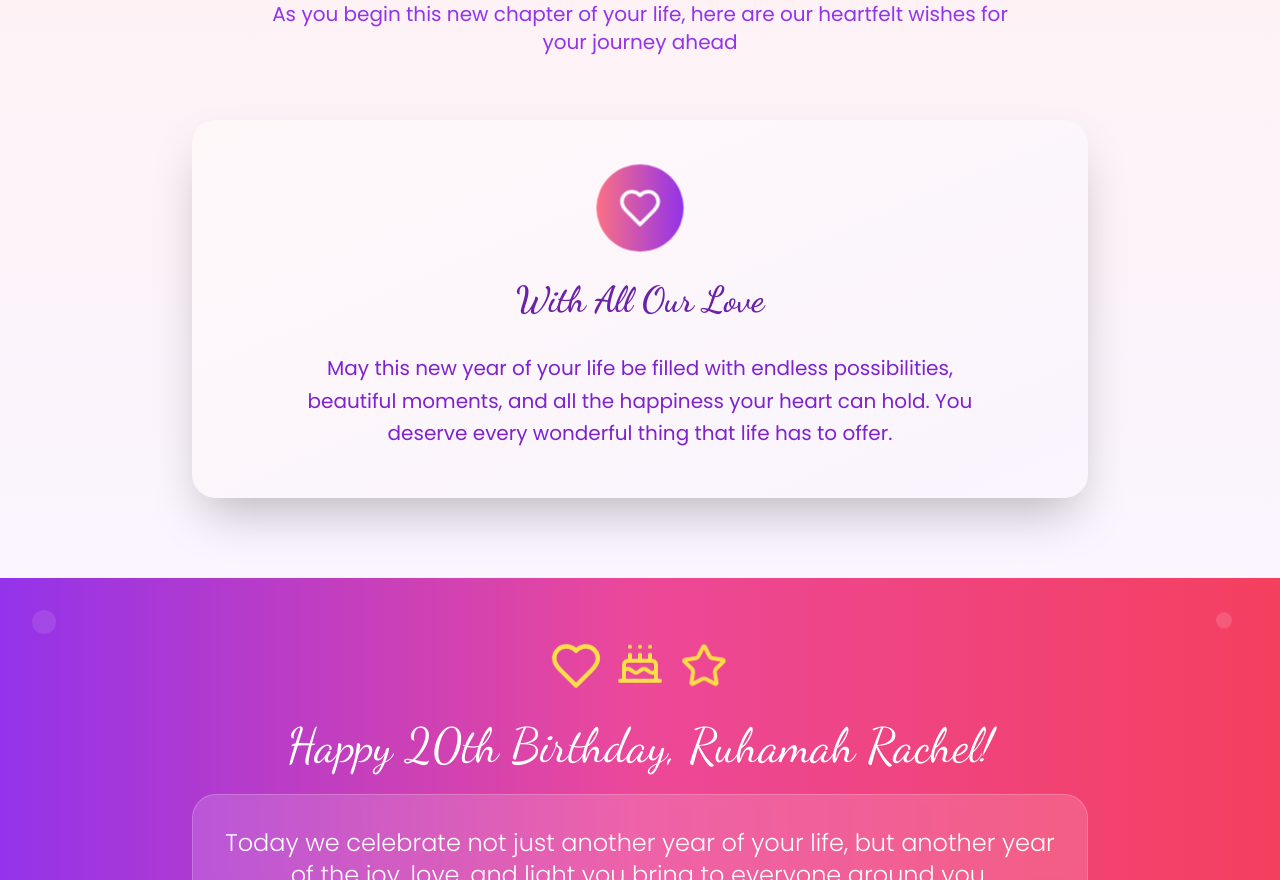
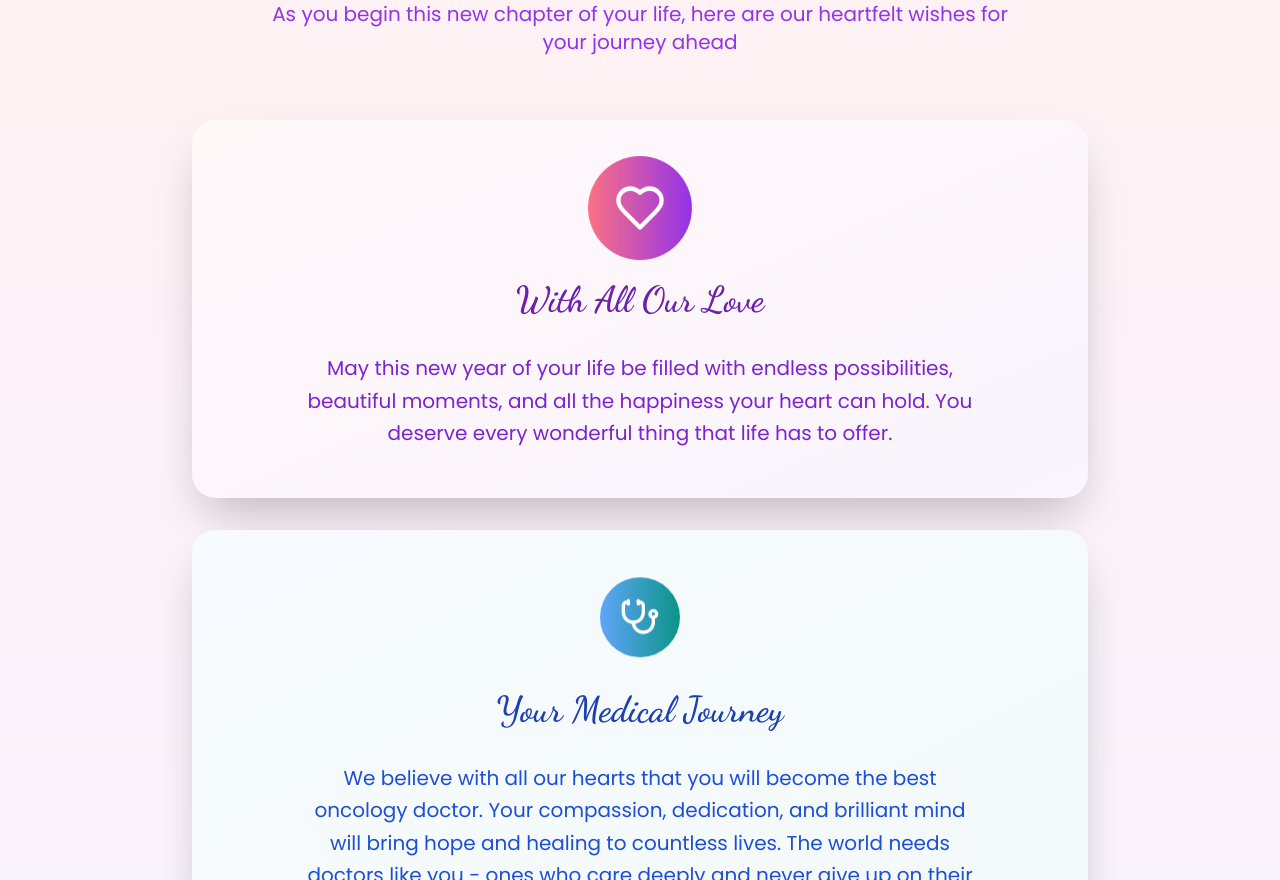
Before and after one commit to Ron373465/ruhamah-rachel-twenty-love, a React (Vite) app: page / in a window 1280 px wide. Shown: the part 1920-2800 px from the top of the page. Built offline with nearby package versions, Linux system fonts and the light colour scheme.

Commit message:
Add future oncology doctor mention
Mention Ruhamah Rachel's future as an oncology doctor in the wishes section.

```diff
--- a/src/components/WishesSection.tsx
+++ b/src/components/WishesSection.tsx
@@ -1,5 +1,5 @@
 
-import { Heart } from 'lucide-react';
+import { Heart, Stethoscope } from 'lucide-react';
 
 const WishesSection = () => {
   return (
@@ -14,6 +14,7 @@ const WishesSection = () => {
           </p>
         </div>
 
+        <div className="space-y-8">
           <div className="bg-white rounded-3xl shadow-2xl p-12 relative overflow-hidden">
             <div className="absolute inset-0 bg-gradient-to-br from-rose-400 to-purple-600 opacity-5" />
             <div className="relative z-10">
@@ -29,6 +30,24 @@ const WishesSection = () => {
               </p>
             </div>
           </div>
+
+          <div className="bg-white rounded-3xl shadow-2xl p-12 relative overflow-hidden">
+            <div className="absolute inset-0 bg-gradient-to-br from-blue-400 to-teal-600 opacity-5" />
+            <div className="relative z-10">
+              <div className="w-20 h-20 mx-auto mb-8 rounded-full bg-gradient-to-r from-blue-400 to-teal-600 flex items-center justify-center text-white animate-float">
+                <Stethoscope className="w-10 h-10" />
+              </div>
+              <h3 className="font-dancing text-4xl font-semibold text-center mb-8 text-blue-800">
+                Your Medical Journey
+              </h3>
+              <p className="text-xl leading-relaxed text-blue-700 text-center max-w-2xl mx-auto">
+                We believe with all our hearts that you will become the best oncology doctor. Your compassion,
+                dedication, and brilliant mind will bring hope and healing to countless lives. The world needs
+                doctors like you - ones who care deeply and never give up on their patients.
+              </p>
+            </div>
+          </div>
+        </div>
       </div>
     </section>
   );
```
Lines whose indentation alone changed are shown as unchanged.
